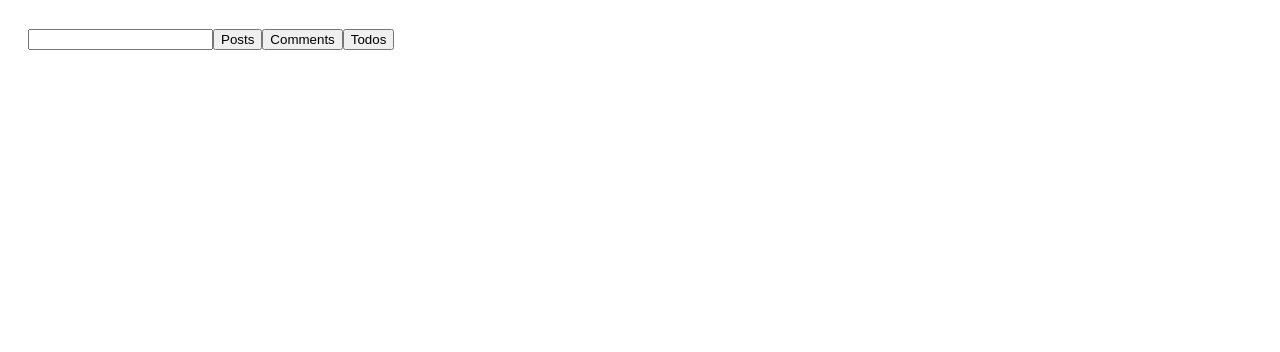
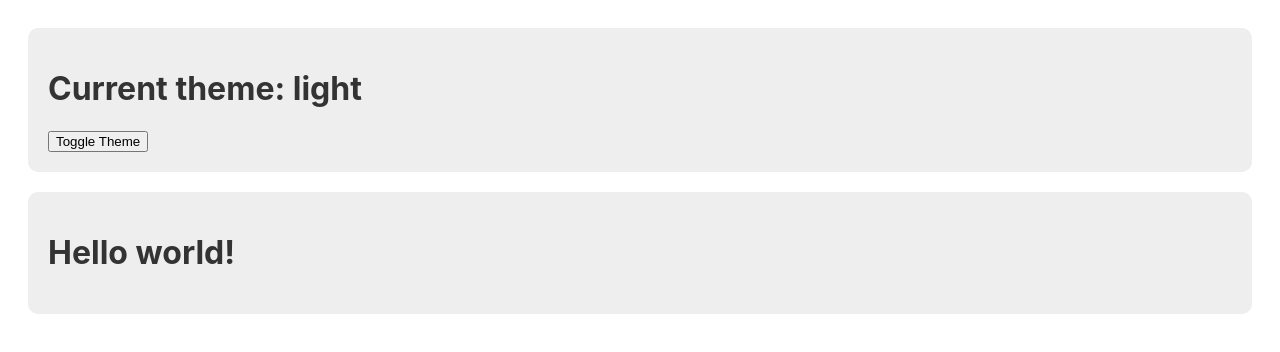
Before and after one commit to felipemotarocha/react-hooks-dicasparadevs, a React (Create React App) app: page / in a window 1280 px wide. Shown: the top 352 px of the page. Built offline with nearby package versions, Linux system fonts and the light colour scheme; no server answers.

Commit message:
useContext

```diff
--- a/src/App.js
+++ b/src/App.js
@@ -1,35 +1,14 @@
-import { useState, useCallback } from "react";
+import ThemeContextProvider from "./contexts/theme-context";
+import Greeting from "./Greeting";
 
-import List from "./List";
+import Message from "./Message";
 
 const App = () => {
-  const [text, setText] = useState("");
-  const [resourceType, setResourceType] = useState("posts");
-
-  const getItems = useCallback(
-    async (number) => {
-      console.log("getItems is being called!");
-      console.log({ number });
-      const response = await fetch(
-        `https://jsonplaceholder.typicode.com/${resourceType}`
-      );
-      const responseJSON = await response.json();
-
-      return responseJSON;
-    },
-    [resourceType]
-  );
-
   return (
-    <div>
-      <input value={text} onChange={(e) => setText(e.target.value)} />
-
-      <button onClick={() => setResourceType("posts")}>Posts</button>
-      <button onClick={() => setResourceType("comments")}>Comments</button>
-      <button onClick={() => setResourceType("todos")}>Todos</button>
-
-      <List getItems={getItems} />
-    </div>
+    <ThemeContextProvider>
+      <Message />
+      <Greeting />
+    </ThemeContextProvider>
   );
 };
 
--- /dev/null
+++ b/src/Greeting.js
@@ -0,0 +1,23 @@
+import { ThemeContext } from "./contexts/theme-context";
+
+const Greeting = () => {
+  return (
+    <ThemeContext.Consumer>
+      {(value) => (
+        <div
+          style={{
+            padding: 20,
+            borderRadius: 10,
+            backgroundColor: value.theme === "light" ? "#eee" : "#333",
+            color: value.theme === "dark" ? "#eee" : "#333",
+            marginTop: 20,
+          }}
+        >
+          <h1>Hello world!</h1>
+        </div>
+      )}
+    </ThemeContext.Consumer>
+  );
+};
+
+export default Greeting;
--- a/src/List.js
+++ /dev/null
@@ -1,18 +0,0 @@
-import { useEffect, useState } from "react";
-
-const List = ({ getItems }) => {
-  const [items, setItems] = useState([]);
-
-  useEffect(() => {
-    getItems(5).then((result) => setItems(result));
-  }, [getItems]);
-
-  return (
-    <>
-      {items &&
-        items.map((item) => <p key={item.id}>{item?.title || item?.name}</p>)}
-    </>
-  );
-};
-
-export default List;
--- /dev/null
+++ b/src/Message.js
@@ -0,0 +1,26 @@
+import { useContext } from "react";
+
+import { ThemeContext } from "./contexts/theme-context";
+
+const Message = () => {
+  const { theme, toggleTheme } = useContext(ThemeContext);
+
+  return (
+    <>
+      <div
+        style={{
+          padding: 20,
+          borderRadius: 10,
+          backgroundColor: theme === "light" ? "#eee" : "#333",
+          color: theme === "dark" ? "#eee" : "#333",
+        }}
+      >
+        <h1>Current theme: {theme}</h1>
+
+        <button onClick={() => toggleTheme()}>Toggle Theme</button>
+      </div>
+    </>
+  );
+};
+
+export default Message;
--- /dev/null
+++ b/src/contexts/theme-context.js
@@ -0,0 +1,26 @@
+import { useState, createContext } from "react";
+
+export const ThemeContext = createContext({
+  theme: "light",
+  toggleTheme: () => {},
+});
+
+const ThemeContextProvider = ({ children }) => {
+  const [theme, setTheme] = useState("light");
+
+  const toggleTheme = () => {
+    if (theme === "light") {
+      return setTheme("dark");
+    }
+
+    return setTheme("light");
+  };
+
+  return (
+    <ThemeContext.Provider value={{ theme, toggleTheme }}>
+      {children}
+    </ThemeContext.Provider>
+  );
+};
+
+export default ThemeContextProvider;
```
